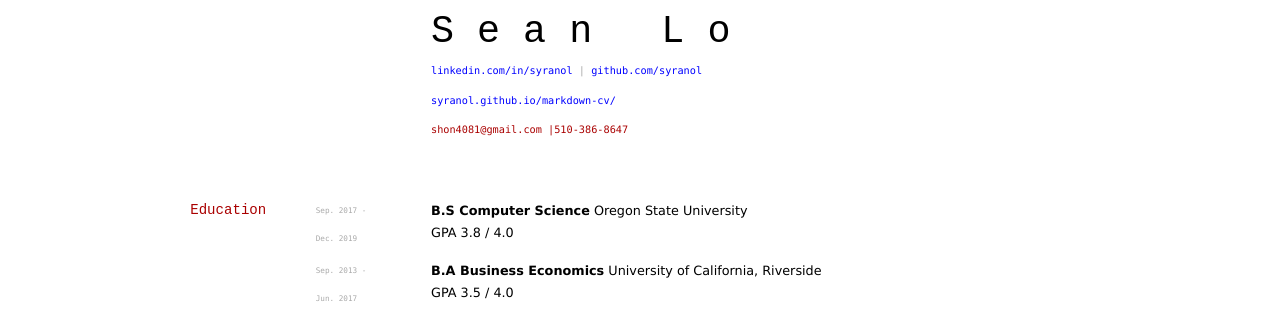
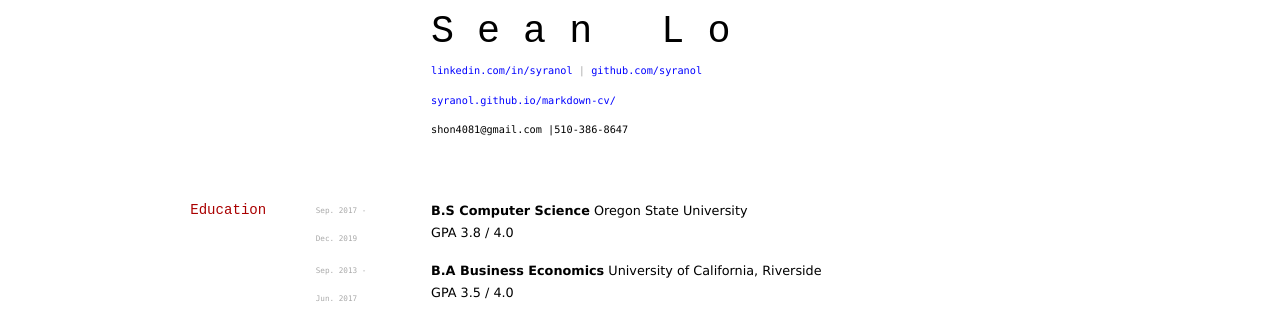
Before and after one commit to elipapa/markdown-cv, a Jekyll site: the page built from index.md, in a window 1280 px wide. Shown: the top 315 px of the page. Built offline with Jekyll 4.4.1, drawn with Linux system fonts in a browser that asks for light colours.

Commit message:
Update index.md

```diff
--- a/index.md
+++ b/index.md
@@ -16,7 +16,7 @@ title: Sean Lo's Resume
 </div>
 
 <div id="webaddress">
-  <a><font color="#a00"> shon4081@gmail.com |510-386-8647 </font> </a>
+  <a><font color="black"> shon4081@gmail.com |510-386-8647 </font> </a>
 </div>
 ## Education
 
```
